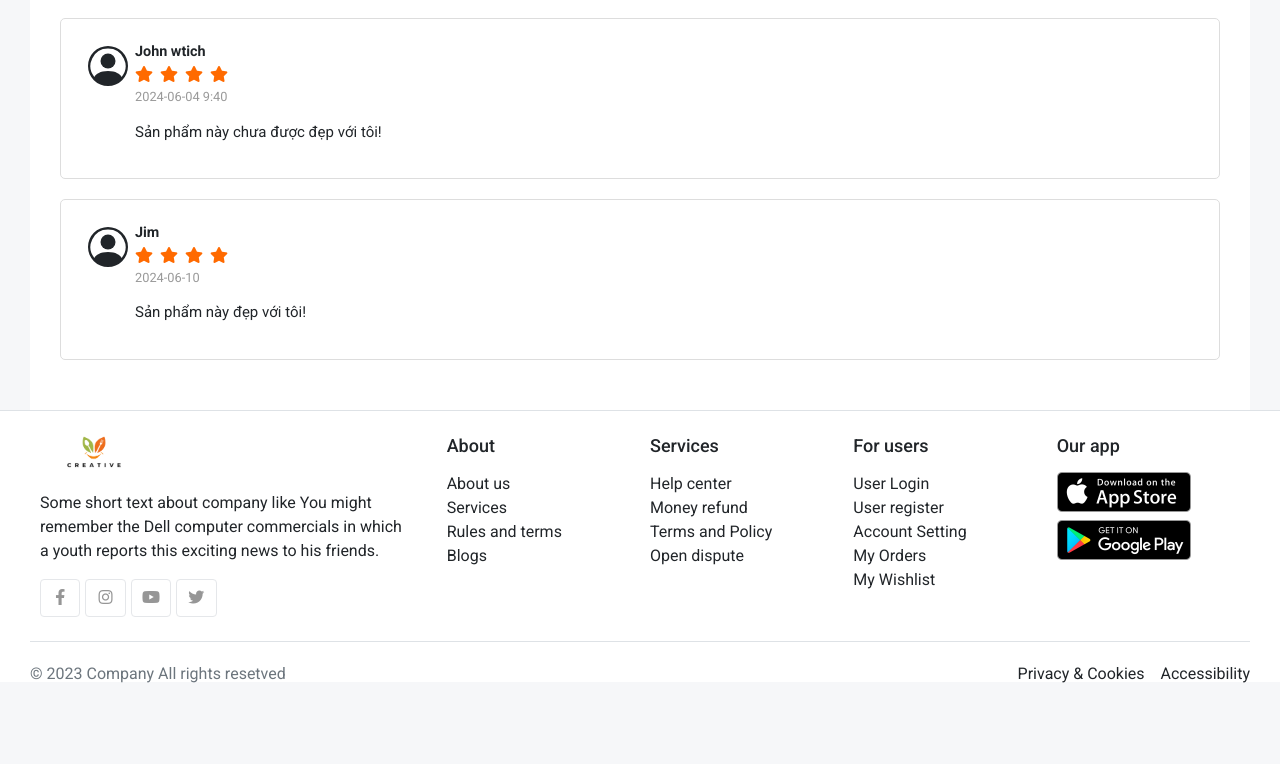
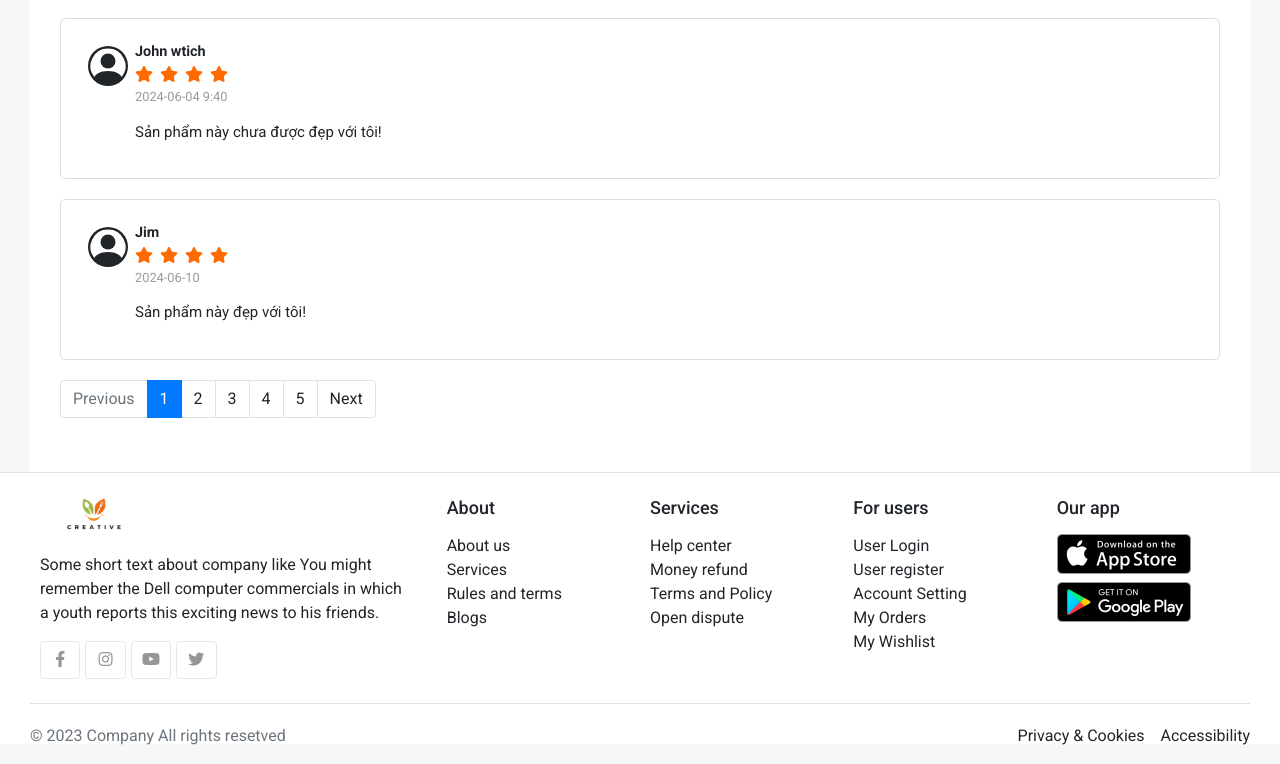
Before and after one commit to GroupOfTue/food-web, a React app: page /ItemDetails/1 in a window 1280 px wide. Shown: the part 1180-1944 px from the top of the page. Before the commit the page ends 1882 px from the top, so only its background shows below. Built offline with nearby package versions, Linux system fonts and the light colour scheme.

Commit message:
fix đường dẫn các trang, thêm phân trang vào review

```diff
--- a/src/layouts/components/Footer/index.js
+++ b/src/layouts/components/Footer/index.js
@@ -77,15 +77,15 @@ function Footer() {
               <ul className="list-unstyled">
                 <li>
                   {' '}
-                  <a href="#"> User Login </a>
+                  <a href="Login"> User Login </a>
                 </li>
                 <li>
                   {' '}
-                  <a href="#"> User register </a>
+                  <a href="Register"> User register </a>
                 </li>
                 <li>
                   {' '}
-                  <a href="#"> Account Setting </a>
+                  <a href="Aboutme"> Account Setting </a>
                 </li>
                 <li>
                   {' '}
--- a/src/layouts/components/Header/index.js
+++ b/src/layouts/components/Header/index.js
@@ -1,7 +1,7 @@
 import classNames from 'classnames/bind';
 import styles from './Header.module.scss';
 import clsx from 'clsx';
-import { Link } from "react-router-dom";
+import { Link } from 'react-router-dom';
 import { useNavigate } from 'react-router-dom';
 
 import images from '~/access/images';
@@ -75,7 +75,7 @@ function Header() {
 
             <ul className="nav ">
               <li className="nav-item">
-                <a href="Aboutme" className={clsx('nav-link', cx('dropdown-menu-toggle-item'))}>
+                <a onClick={() => navigate('/Aboutme')} className={clsx('nav-link', cx('dropdown-menu-toggle-item'))}>
                   {' '}
                   <i className="fa fa-user-circle"></i> My Account{' '}
                 </a>
@@ -101,7 +101,7 @@ function Header() {
       <section className="border-bottom">
         <nav className="navbar navbar-main  navbar-expand-lg navbar-light">
           <div className="container">
-            <Link to='/' className="navbar-brand">
+            <Link to="/" className="navbar-brand">
               <img src={images.logo} className={cx('logo')} />
             </Link>
             <button
@@ -119,12 +119,12 @@ function Header() {
             <div className="collapse navbar-collapse" id="main_nav2">
               <ul className="navbar-nav mr-auto">
                 <li className="nav-item">
-                  <a className={clsx('nav-link', cx('hover-primary-color'))} href="#">
+                  <a className={clsx('nav-link', cx('hover-primary-color'))} onClick={() => navigate('/')}>
                     Home{' '}
                   </a>
                 </li>
                 <li className="nav-item">
-                  <a className={clsx('nav-link', cx('hover-primary-color'))} href="#">
+                  <a className={clsx('nav-link', cx('hover-primary-color'))} onClick={() => navigate('/ProductList')}>
                     Products
                   </a>
                 </li>
@@ -135,7 +135,7 @@ function Header() {
                 </li>
                 <li className="nav-item">
                   <a className={clsx('nav-link', cx('hover-primary-color'))} href="introduce">
-                  Introduce
+                    Introduce
                   </a>
                 </li>
                 <li className="nav-item">
--- a/src/pages/CartItem/index.js
+++ b/src/pages/CartItem/index.js
@@ -11,10 +11,8 @@ function CartItem() {
   const cx = classNames.bind(styles);
   const navigate = useNavigate();
   const [priceTotal, setPriceTotal] = useState(() => {
-
-    return JSON.parse(localStorage.getItem('totalPriceProductList')) ?? []
-  }
-    );
+    return JSON.parse(localStorage.getItem('totalPriceProductList')) ?? [];
+  });
   const [productListAddToCart, setProductListAddToCart] = useState(
     JSON.parse(localStorage.getItem('productListAddToCart')),
   );
--- a/src/pages/ItemDetails/Review/Review.module.scss
+++ b/src/pages/ItemDetails/Review/Review.module.scss
@@ -38,3 +38,48 @@
   font-size: 15px;
   line-height: 1.3;
 }
+.shopee-page-controller {
+  display: flex;
+  align-items: center;
+}
+
+.shopee-icon-button {
+  display: flex;
+  justify-content: center;
+  align-items: center;
+  width: 32px;
+  height: 32px;
+  border: none;
+  background-color: #f0f0f0; /* Light gray background */
+  cursor: pointer;
+}
+
+.shopee-icon-button.shopee-icon-button--left {
+  border-top-left-radius: 5px;
+  border-bottom-left-radius: 5px;
+}
+
+.shopee-icon-button.shopee-icon-button--right {
+  border-top-right-radius: 5px;
+  border-bottom-right-radius: 5px;
+}
+
+.shopee-button-no-outline {
+  border: none;
+  background-color: transparent;
+  padding: 5px 10px;
+  margin: 0 5px;
+  cursor: pointer;
+}
+
+.shopee-button-solid {
+  border: none;
+  padding: 5px 10px;
+  border-radius: 5px;
+  cursor: pointer;
+}
+
+.shopee-button-solid.shopee-button-solid--primary {
+  background-color: #4285f4; /* Shopee primary blue color */
+  color: #fff; /* White text color */
+}
--- a/src/pages/ItemDetails/Review/index.js
+++ b/src/pages/ItemDetails/Review/index.js
@@ -45,6 +45,45 @@ function ReviewSection({ reviews }) {
             </div>
           </div>
         ))}
+        <nav className="mb-4" aria-label="Page navigation sample">
+          <ul className="pagination">
+            <li className="page-item disabled">
+              <a className="page-link" href="#">
+                Previous
+              </a>
+            </li>
+            <li className="page-item active">
+              <a className="page-link" href="#">
+                1
+              </a>
+            </li>
+            <li className="page-item">
+              <a className="page-link" href="#">
+                2
+              </a>
+            </li>
+            <li className="page-item">
+              <a className="page-link" href="#">
+                3
+              </a>
+            </li>
+            <li className="page-item">
+              <a className="page-link" href="#">
+                4
+              </a>
+            </li>
+            <li className="page-item">
+              <a className="page-link" href="#">
+                5
+              </a>
+            </li>
+            <li className="page-item">
+              <a className="page-link" href="#">
+                Next
+              </a>
+            </li>
+          </ul>
+        </nav>
       </div>
     </section>
   );
```
